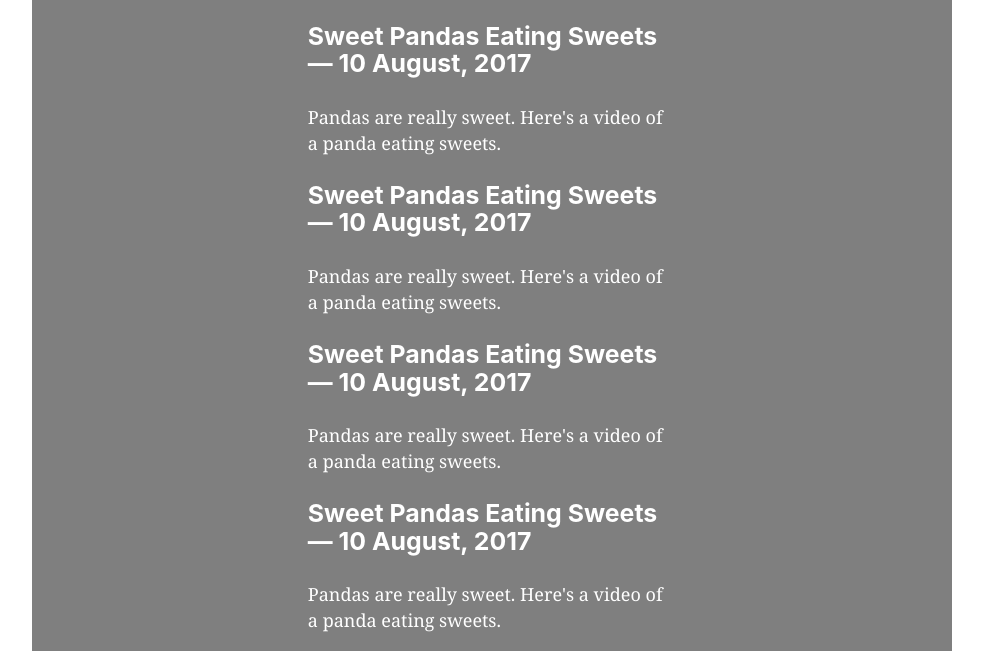
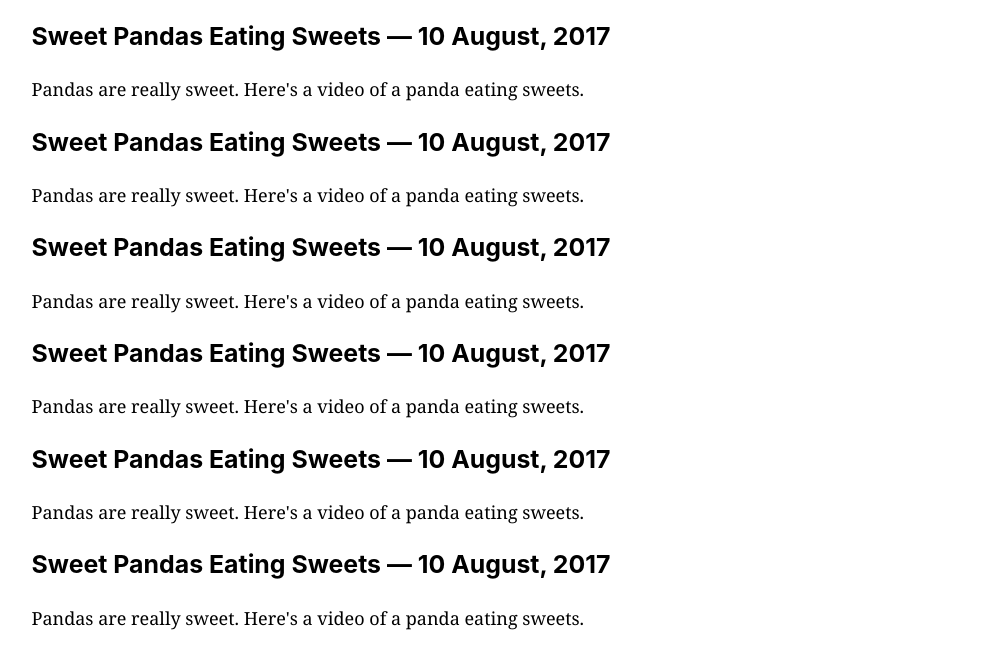
Before and after one commit to mas-4/blog.standingwater.io, a Gatsby site: page / in a window 1280 px wide. Shown: the part 149-800 px from the top of the page, without its empty margins (148-1131 px from the left). Built offline with nearby package versions, Linux system fonts and the light colour scheme; Gatsby itself is replaced by a stand-in of ours; a small style sheet from the web is missing.

Commit message:
Clean up index

```diff
--- a/src/pages/index.js
+++ b/src/pages/index.js
@@ -7,16 +7,14 @@ import SEO from "../components/seo"
 
 const ArticleLink = styled(Link)`
     text-decoration: none;
-    color: white;
+    color: black;
 `
 const ArticleContainer = styled.div`
-    padding: 0 30%;
-    background: rgb(0, 0, 0, 50%);
 `
 const IndexPage = ({ data }) => (
     <Layout>
         <SEO title="Home" />
-        <ArticleContainer>
+        <div>
             <h4>{data.allMarkdownRemark.totalCount} Posts</h4>
             {data.allMarkdownRemark.edges.map(({ node }) => (
                 <ArticleLink to={node.fields.slug} key={node.id}>
@@ -27,7 +25,7 @@ const IndexPage = ({ data }) => (
                     <p>{node.excerpt}</p>
                 </ArticleLink>
             ))}
-        </ArticleContainer>
+        </div>
     </Layout>
 )
 
```
